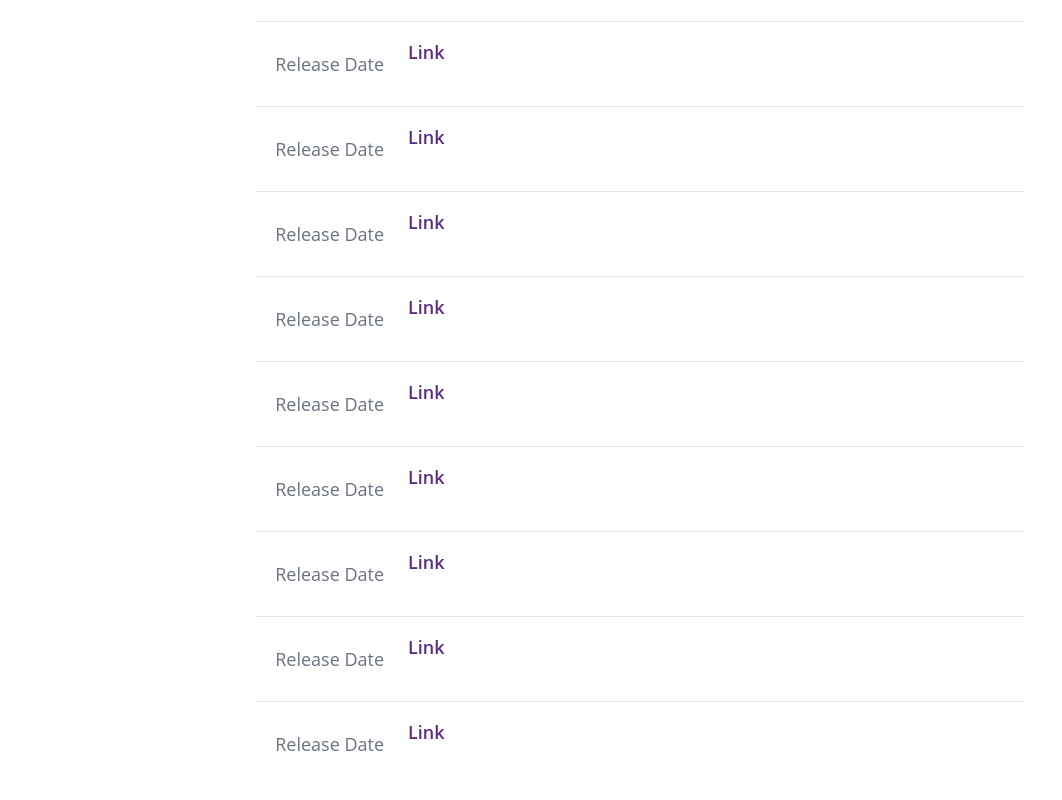
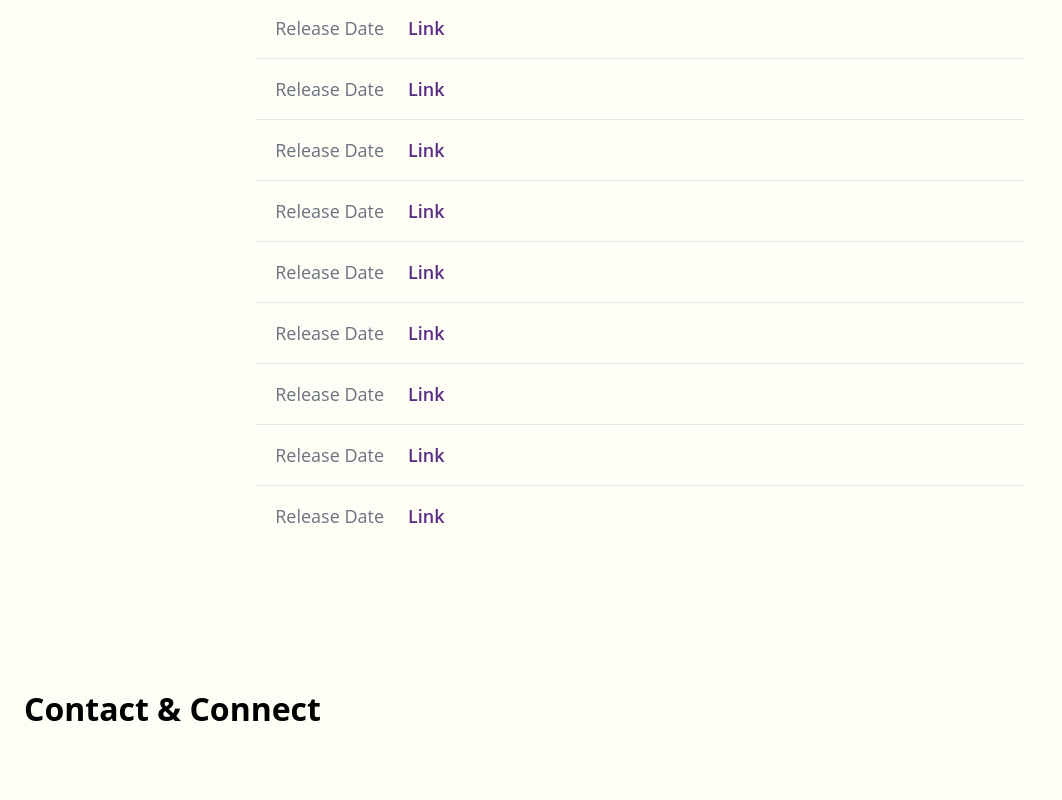
Before and after one commit to MSBivens/dsp, a Next.js app: page /gammaEye in a window 1280 px wide. Shown: the part 1420-2220 px from the top of the page, without its empty margins (0-1062 px from the left). Built offline with nearby package versions, Linux system fonts and the light colour scheme.

Commit message:
styling update

```diff
--- a/src/app/gammaEye/page.js
+++ b/src/app/gammaEye/page.js
@@ -7,7 +7,7 @@ export default function GammaEye() {
       {/* Sign Up */}
       <GammaEyeSubscribe />
       {/* Most Recent Issue */}
-      <section class="bg-gray-100 dark:bg-gray-800">
+      <section>
         <div class="py-8 px-4 mx-auto max-w-screen-xl lg:py-16 lg:px-6">
           <div class="mx-auto max-w-screen-md sm:text-center">
             <h2 class="mb-4 text-3xl tracking-tight font-extrabold text-gray-900 sm:text-4xl dark:text-white">
@@ -25,7 +25,7 @@ export default function GammaEye() {
         </div>
       </section>
       {/* Past Issues */}
-      <section class="bg-white dark:bg-gray-900 antialiased">
+      <section class="antialiased">
         <div class="max-w-screen-xl px-4 py-8 mx-auto lg:px-6 sm:py-16 lg:py-24">
           <div class="max-w-3xl mx-auto text-center">
             <h2 class="text-4xl font-extrabold leading-tight tracking-tight text-gray-900 dark:text-white">
@@ -39,117 +39,117 @@ export default function GammaEye() {
                 <p class="w-32 text-lg font-normal text-gray-500 sm:text-right dark:text-gray-400 shrink-0">
                   Release Date
                 </p>
-                <h3 class="text-lg font-semibold text-gray-900 dark:text-white">
+                <p class="text-lg font-semibold text-gray-900 dark:text-white ">
                   <a href="#" class="hover:underline">
                     Link
                   </a>
-                </h3>
+                </p>
               </div>
 
               <div class="flex flex-col gap-2 py-4 sm:gap-6 sm:flex-row sm:items-center">
                 <p class="w-32 text-lg font-normal text-gray-500 sm:text-right dark:text-gray-400 shrink-0">
                   Release Date
                 </p>
-                <h3 class="text-lg font-semibold text-gray-900 dark:text-white">
+                <p class="text-lg font-semibold text-gray-900 dark:text-white">
                   <a href="#" class="hover:underline">
                     Link
                   </a>
-                </h3>
+                </p>
               </div>
 
               <div class="flex flex-col gap-2 py-4 sm:gap-6 sm:flex-row sm:items-center">
                 <p class="w-32 text-lg font-normal text-gray-500 sm:text-right dark:text-gray-400 shrink-0">
                   Release Date
                 </p>
-                <h3 class="text-lg font-semibold text-gray-900 dark:text-white">
+                <p class="text-lg font-semibold text-gray-900 dark:text-white">
                   <a href="#" class="hover:underline">
                     Link
                   </a>
-                </h3>
+                </p>
               </div>
 
               <div class="flex flex-col gap-2 py-4 sm:gap-6 sm:flex-row sm:items-center">
                 <p class="w-32 text-lg font-normal text-gray-500 sm:text-right dark:text-gray-400 shrink-0">
                   Release Date
                 </p>
-                <h3 class="text-lg font-semibold text-gray-900 dark:text-white">
+                <p class="text-lg font-semibold text-gray-900 dark:text-white">
                   <a href="#" class="hover:underline">
                     Link
                   </a>
-                </h3>
+                </p>
               </div>
 
               <div class="flex flex-col gap-2 py-4 sm:gap-6 sm:flex-row sm:items-center">
                 <p class="w-32 text-lg font-normal text-gray-500 sm:text-right dark:text-gray-400 shrink-0">
                   Release Date
                 </p>
-                <h3 class="text-lg font-semibold text-gray-900 dark:text-white">
+                <p class="text-lg font-semibold text-gray-900 dark:text-white">
                   <a href="#" class="hover:underline">
                     Link
                   </a>
-                </h3>
+                </p>
               </div>
 
               <div class="flex flex-col gap-2 py-4 sm:gap-6 sm:flex-row sm:items-center">
                 <p class="w-32 text-lg font-normal text-gray-500 sm:text-right dark:text-gray-400 shrink-0">
                   Release Date
                 </p>
-                <h3 class="text-lg font-semibold text-gray-900 dark:text-white">
+                <p class="text-lg font-semibold text-gray-900 dark:text-white">
                   <a href="#" class="hover:underline">
                     Link
                   </a>
-                </h3>
+                </p>
               </div>
 
               <div class="flex flex-col gap-2 py-4 sm:gap-6 sm:flex-row sm:items-center">
                 <p class="w-32 text-lg font-normal text-gray-500 sm:text-right dark:text-gray-400 shrink-0">
                   Release Date
                 </p>
-                <h3 class="text-lg font-semibold text-gray-900 dark:text-white">
+                <p class="text-lg font-semibold text-gray-900 dark:text-white">
                   <a href="#" class="hover:underline">
                     Link
                   </a>
-                </h3>
+                </p>
               </div>
 
               <div class="flex flex-col gap-2 py-4 sm:gap-6 sm:flex-row sm:items-center">
                 <p class="w-32 text-lg font-normal text-gray-500 sm:text-right dark:text-gray-400 shrink-0">
                   Release Date
                 </p>
-                <h3 class="text-lg font-semibold text-gray-900 dark:text-white">
+                <p class="text-lg font-semibold text-gray-900 dark:text-white">
                   <a href="#" class="hover:underline">
                     Link
                   </a>
-                </h3>
+                </p>
               </div>
 
               <div class="flex flex-col gap-2 py-4 sm:gap-6 sm:flex-row sm:items-center">
                 <p class="w-32 text-lg font-normal text-gray-500 sm:text-right dark:text-gray-400 shrink-0">
                   Release Date
                 </p>
-                <h3 class="text-lg font-semibold text-gray-900 dark:text-white">
+                <p class="text-lg font-semibold text-gray-900 dark:text-white">
                   <a href="#" class="hover:underline">
                     Link
                   </a>
-                </h3>
+                </p>
               </div>
 
               <div class="flex flex-col gap-2 py-4 sm:gap-6 sm:flex-row sm:items-center">
                 <p class="w-32 text-lg font-normal text-gray-500 sm:text-right dark:text-gray-400 shrink-0">
                   Release Date
                 </p>
-                <h3 class="text-lg font-semibold text-gray-900 dark:text-white">
+                <p class="text-lg font-semibold text-gray-900 dark:text-white">
                   <a href="#" class="hover:underline">
                     Link
                   </a>
-                </h3>
+                </p>
               </div>
             </div>
           </div>
         </div>
       </section>
-      {/* FAQ */}
-      <section class="bg-white dark:bg-gray-900">
+      {/* FAQ - ??? */}
+      {/* <section>
         <div class="py-8 px-4 mx-auto max-w-screen-xl sm:py-16 lg:px-6">
           <h2 class="mb-8 text-4xl tracking-tight font-extrabold text-gray-900 dark:text-white">
             Frequently asked questions
@@ -401,7 +401,7 @@ export default function GammaEye() {
             </div>
           </div>
         </div>
-      </section>
+      </section> */}
       {/* Contact Info */}
       <Contact />
     </main>
```
